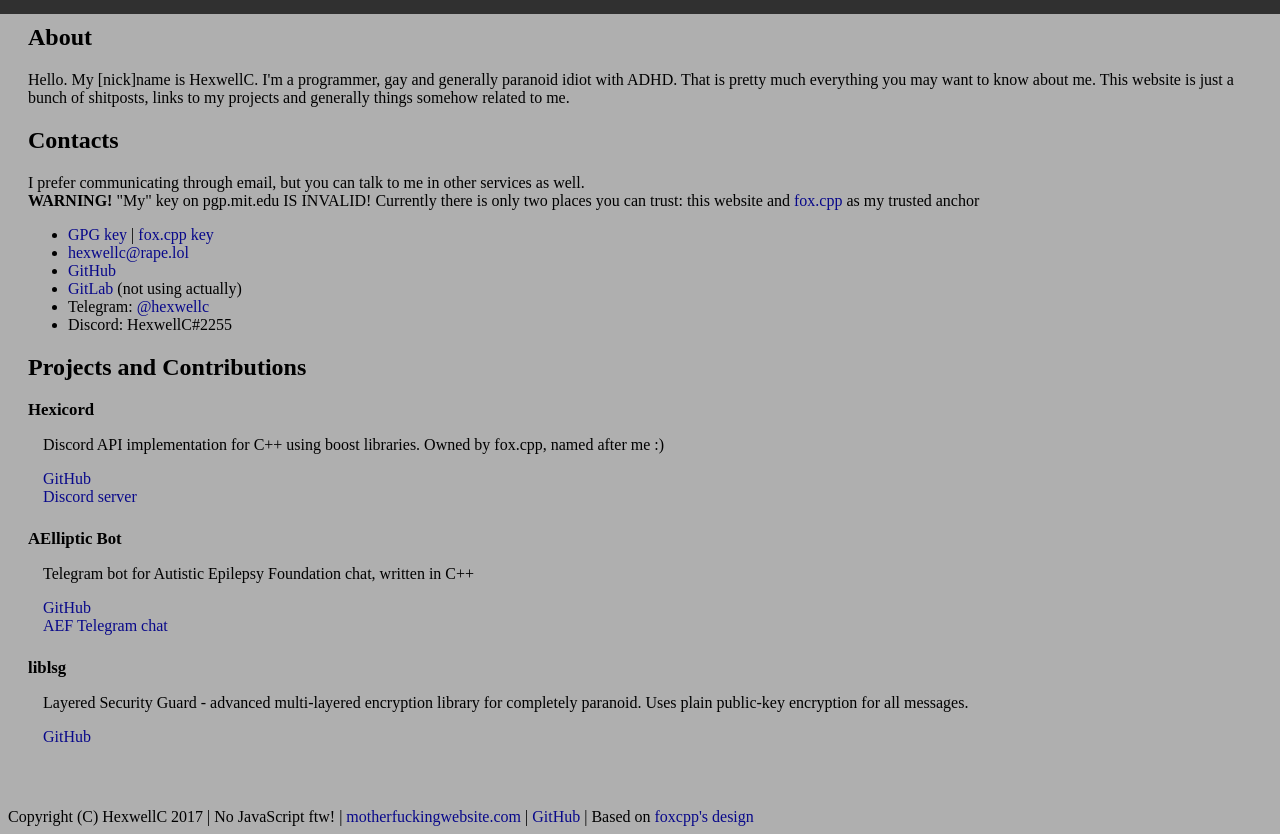
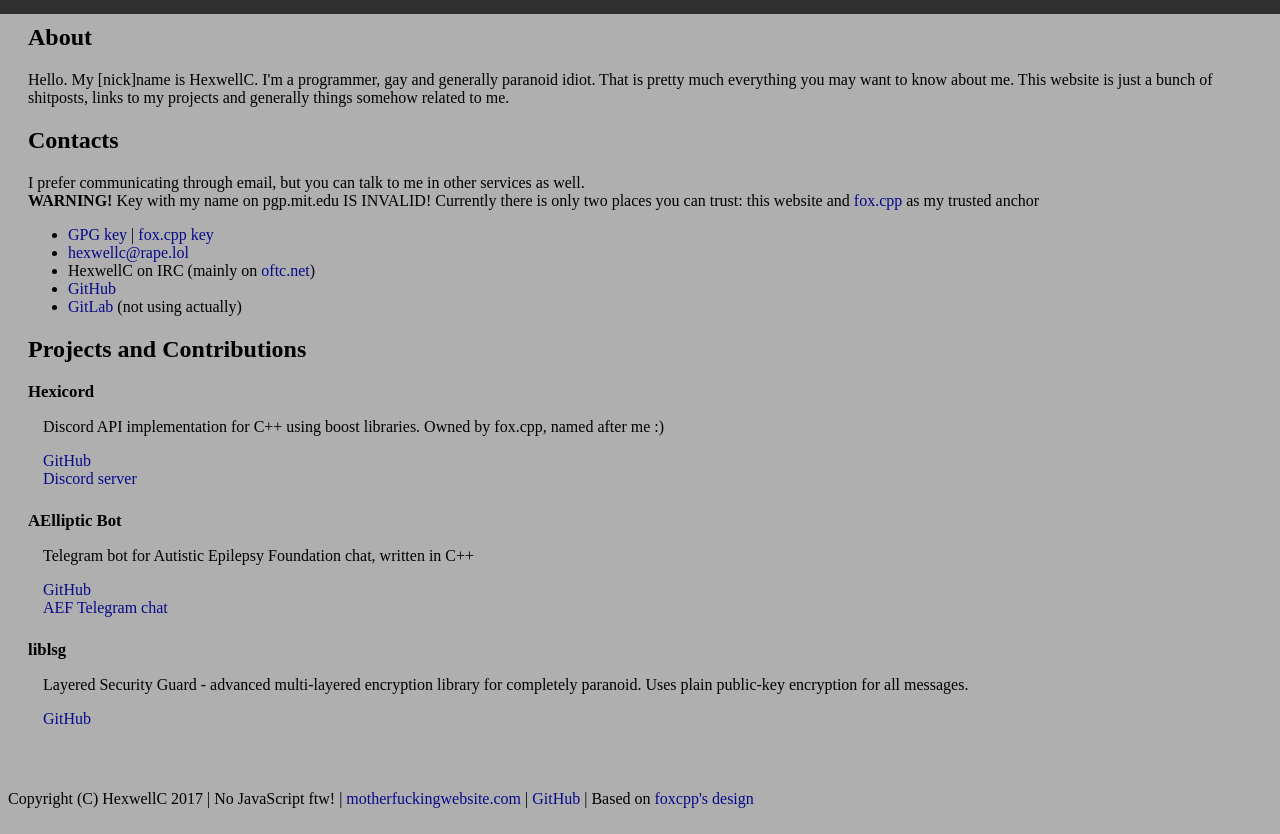
Before and after one commit to HexwellC/hexwellc.github.io, a plain HTML site: page index.html in a window 1280 px wide. Shown: the part 48-882 px from the top of the page. Drawn offline with Linux system fonts and the light colour scheme.

Commit message:
Updated contact info

```diff
--- a/index.html
+++ b/index.html
@@ -13,7 +13,7 @@
             <h2>About</h2>
             <p>
                 Hello. My [nick]name is HexwellC. I'm a programmer, gay and
-                generally paranoid idiot with ADHD. That is pretty much
+                generally paranoid idiot. That is pretty much
                 everything you may want to know about me. This website is just a
                 bunch of shitposts, links to my projects and generally things
                 somehow related to me.
@@ -22,18 +22,19 @@
             <p>
                 I prefer communicating through email, but you can talk to me in
                 other services as well.<br/>
-                <b>WARNING!</b> "My" key on pgp.mit.edu IS INVALID! Currently
-                there is only two places you can trust: this website and
-                <a href="http://foxcpp.duckdns.org/">fox.cpp</a> as my trusted
+                <b>WARNING!</b> Key with my name on pgp.mit.edu IS INVALID!
+		Currently there is only two places you can trust: this website
+		and
+		<a href="http://foxcpp.duckdns.org/">fox.cpp</a> as my trusted
                 anchor
             </p>
             <ul>
                 <li><a href="hexwellc.asc">GPG key</a> | <a href="foxcpp.asc">fox.cpp key</a></li>
                 <li><a href="mailto:hexwellc@rape.lol">hexwellc@rape.lol</a></li>
-                <li><a href="https://github.com/HexwellC">GitHub</a></li>
+		<li>HexwellC on IRC (mainly on
+		    <a href="https://oftc.net/">oftc.net</a>)</li>
+		<li><a href="https://github.com/HexwellC">GitHub</a></li>
                 <li><a href="https://gitlab.com/HexwellC">GitLab</a> (not using actually)</li>
-                <li>Telegram: <a href="https://t.me/hexwellc">@hexwellc</a></li>
-                <li>Discord: HexwellC#2255</li>
             </ul>
             <h2>Projects and Contributions</h2>
             <dl class="projects">
```
